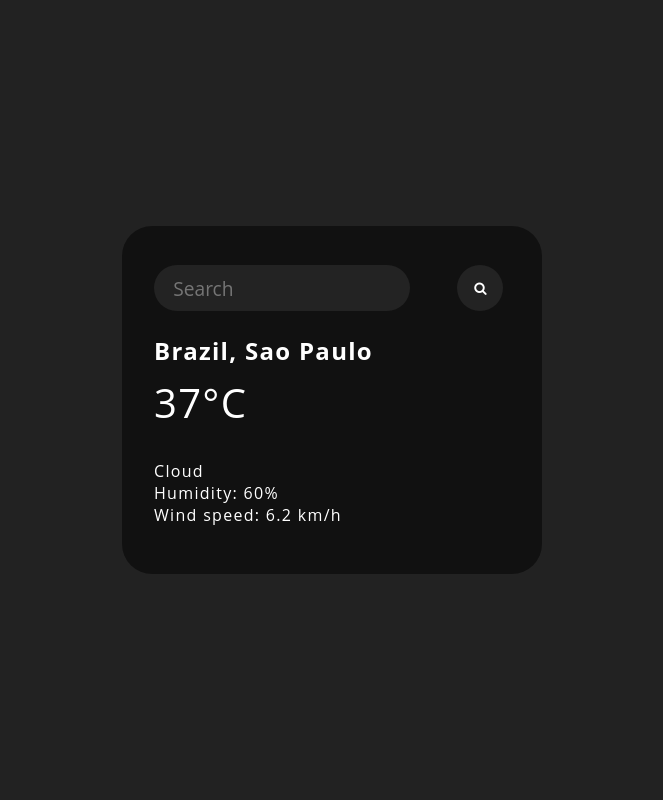
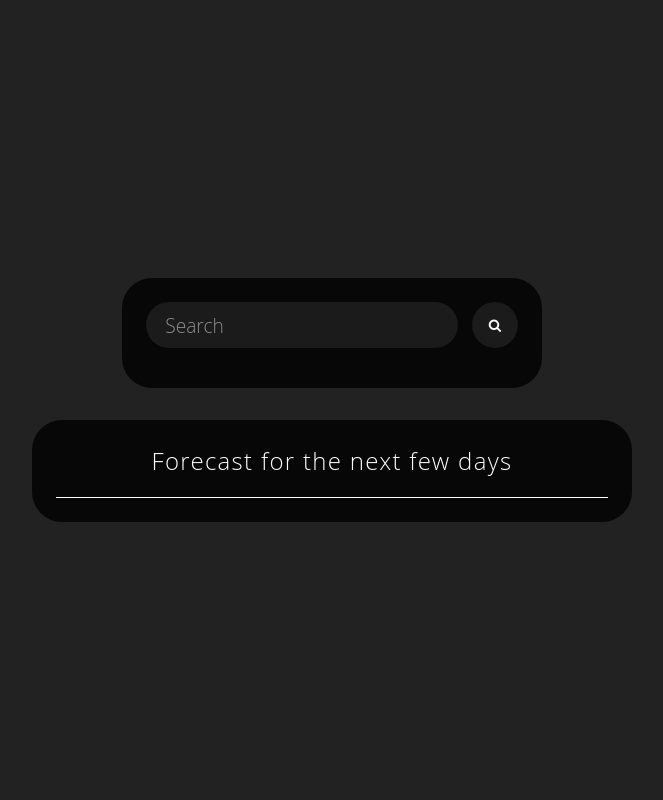
Before and after one commit to gmbrunoo/Weather_Api, a PHP site: page / in a window 1280 px wide. Shown: the whole page, without its empty margins (308-971 px from the left). Run offline with PHP 8.4, Linux system fonts and the light colour scheme.

Commit message:
Bruno - Conclusao do fron e back-end

```diff
--- a/index.html
+++ b/index.html
@@ -8,12 +8,14 @@
     <meta name="author" content="Bruno Godinho e Isaque Costa">
 
     <title>Weather App</title>
-
+    <link rel="icon" type="image/x-icon" href="/img/partly-cloudy-day.svg">
     <link rel="stylesheet" href="https://cdnjs.cloudflare.com/ajax/libs/font-awesome/4.7.0/css/font-awesome.css" integrity="sha512-5A8nwdMOWrSz20fDsjczgUidUBR8liPYU+WymTZP1lmY9G6Oc7HlZv156XqnsgNUzTyMefFTcsFH/tnJE/+xBg==" crossorigin="anonymous" referrerpolicy="no-referrer" />
     <link rel="stylesheet" type="text/css" href="style.css">
 
+    <script src="index.js" defer></script>
 </head>
 <body>
+    <div class="main">
         <div class="wrap">
             <div class="search">
                 <input type="text" class="search-bar" placeholder="Search" id="search">
@@ -21,17 +23,17 @@
                     <i class="fa fa-search" aria-hidden="true"></i>
                 </button>
             </div>
-        <div class="tempo">
-            <h2 class="cidade">Brazil, Sao Paulo</h2>
-              <div class="temperatura">37°C</div>
-            <img src="" alt="" class="icone"/>
 
-            <div class="descricao">Cloud</div>
-            <div class="humidade">Humidity: 60%</div>
-            <div class="vento">Wind speed: 6.2 km/h</div>
+            <div class="tempo" id="tempo">
+            </div>
+        </div>
+
+        <div class="wrap-days">
+            <h2>Forecast for the next few days</h2>
+            <hr size="3" width="100%" color="white">
+            <div class="previsao" id="previsao"></div>
         </div>
     </div>
 </body>
 
-<script src="index.js" defer></script>
 </html>
--- a/index.js
+++ b/index.js
@@ -1,36 +1,241 @@
+const tempo = document.getElementById('tempo');
+const input = document.getElementById('submit-button');
+const previsao = document.getElementById('previsao');
 
-const input = document.getElementById('submit-button');
-
-let apiKey = "248d2ca65b95fa08cf3d4a566588b80a"
-let urlCoord = `http://api.openweathermap.org/geo/1.0/direct?q=mairinque&appid=${apiKey}`
-
-let city = [];
+let apiKey = "&appid=248d2ca65b95fa08cf3d4a566588b80a"
+let coordEndpoint = "http://api.openweathermap.org/geo/1.0/direct?q="
+let weatherEndpoint = "https://api.openweathermap.org/data/2.5/weather?"
+let nextDaysEndpoint = "http://api.openweathermap.org/data/2.5/forecast?"
 
 window.addEventListener('load', () => {
-    fetchCoord()
+    fetchCoord("londres")
+    getCity()
 });
-
-async function fetchCoord(){
-
-    const res = await fetch(urlCoord);
-    const retornoCoordenadas = await res.json();
-
-    const latitude = retornoCoordenadas[0].lat;
-    const longitude = retornoCoordenadas[0].lon;
-
-    let urlWeather = `https://api.openweathermap.org/data/2.5/weather?lat=${latitude}&lon=${longitude}&lang=pt_br&appid=${apiKey}`
-
-    const request = await fetch(urlWeather);
-    const retornoData = await request.json();
-
-    console.log(retornoData)
-
-}
-
 
 function getCity(){
     input.addEventListener("click", function(e){
         e.preventDefault();
         let city = document.getElementById('search').value
+
+        fetchCoord(city)
+
     })
 }
+
+async function fetchCoord(city){
+    const urlCoord = `${coordEndpoint}${city}${apiKey}`;
+
+    const req = await fetch(urlCoord);
+    const json = await req.json();
+
+    let lat = json[0].lat
+    let lon = json[0].lon
+    let state = json[0].state
+
+    fetchWeather(lat, lon, state)
+    fetchNextDays(lat, lon)
+}
+
+async function fetchWeather(lat, lon, state){
+    const urlWeather = `${weatherEndpoint}lat=${lat}&lon=${lon}${apiKey}`
+
+    const req = await fetch(urlWeather);
+    const weather = await req.json();
+
+    let name = weather.name
+    let temp = weather.main.temp;
+    let description = weather.weather[0].description;
+    let tempMax = weather.main.temp_max;
+    let tempMin = weather.main.temp_min;
+    let country = weather.sys.country
+    let icon = weather.weather[0].icon;
+
+    renderResults(name, temp, tempMax, tempMin, description, country, state, icon)
+}
+
+function renderResults(name, temp, tempMax, tempMin, description,  country, state, icon) {
+    let HtmlResult = "";
+    let estado = "";
+
+    if(!state){
+        estado = ``;
+    }else{
+        estado = `${state} - ${country}`;
+    }
+
+    let temperatura = convertTemp(temp) + "°C"
+    let temperaturaMin = "Min.:" + convertTemp(tempMin) + "°C"
+    let temperaturaMax= "Max.:" +convertTemp(tempMax) + "°C"
+    let icone = getIcon(icon);
+
+    const HtmlWeather = `
+
+        <h2 class='cidade' id='cidade'>${name}</h2>
+        <h3 class='estado' id='estado'>${estado}</h3>
+        <div class='temperatura' id='temperatura'>${temperatura}</div>
+        <div class='clima'>
+            <div class='descricao' id='descricao'>${description}</div>
+            <div class='icone' id='icone'>${icone}</div>
+        </div>
+
+        <div class='minMax'>
+            <div class='min' id='tMin'>${temperaturaMin}</div>
+            <div class='max' id='tMax'>${temperaturaMax}</div>
+        </div>
+
+    `;
+
+    HtmlResult += HtmlWeather;
+
+    tempo.innerHTML = HtmlResult;
+    document.body.style.backgroundImage = `url('https://source.unsplash.com/1920x1080/?${description}')`
+
+}
+
+function convertTemp(temp){
+    let celcius = Math.trunc(temp - 273.15)
+    return celcius
+}
+
+function getIcon(icon){
+    switch (icon) {
+        case '01d':
+            return `<img class='img-developer' src='img/clear-day.svg' alt='clear-day'></img>`
+        break;
+
+        case '01n':
+            return `<img class='img-developer' src='img/clear-night.svg' alt='clear-night'></img>`
+        break;
+
+        case '02d':
+            return `<img class='img-developer' src='img/partly-cloudy-day.svg' alt='partly-cloudy-day'></img>`
+        break;
+
+        case '02n':
+            return `<img class='img-developer' src='img/partly-cloudy-night.svg' alt='partly-cloudy-night'></img>`
+        break;
+
+        case '03d':
+            return `<img class='img-developer' src='img/cloudy.svg' alt='cloudy'></img>`
+        break;
+
+        case '03n':
+            return `<img class='img-developer' src='img/cloudy.svg' alt='cloudy'></img>`
+        break;
+
+        case '04d':
+            return `<img class='img-developer' src='img/overcast-day.svg' alt='overcast-day'></img>`
+        break;
+
+        case '04n':
+            return `<img class='img-developer' src='img/overcast-night.svg' alt='overcast-night'></img>`
+        break;
+
+        case '09d':
+            return `<img class='img-developer' src='img/rain.svg' alt='rain'></img>`
+        break;
+
+        case '09n':
+            return `<img class='img-developer' src='img/rain.svg' alt='rain'></img>`
+        break;
+
+        case '10d':
+            return `<img class='img-developer' src='img/partly-cloudy-day-rain.svg' alt='partly-cloudy-day-rain'></img>`
+        break;
+
+        case '10n':
+            return `<img class='img-developer' src='img/partly-cloudy-night-rain.svg' alt='partly-cloudy-night-rain'></img>`
+        break;
+
+        case '11d':
+            return `<img class='img-developer' src='img/thunderstorms-day.svg' alt='thunderstorms-day'></img>`
+        break;
+
+        case '11n':
+            return `<img class='img-developer' src='img/thunderstorms-night.svg' alt='thunderstorms-night'></img>`
+        break;
+
+        case '13d':
+            return `<img class='img-developer' src='img/snow.svg' alt='snow'></img>`
+        break;
+
+        case '13n':
+            return `<img class='img-developer' src='img/snow.svg' alt='snow'></img>`
+        break;
+
+        case '50d':
+            return `<img class='img-developer' src='img/mist.svg' alt='mist'></img>`
+        break;
+
+        case '50n':
+            return `<img class='img-developer' src='img/mist.svg' alt='mist'></img>`
+        break;
+
+        default:
+            return ''
+        break;
+    }
+}
+
+async function fetchNextDays(lat, lon){
+    const urlNextDays = `${nextDaysEndpoint}lat=${lat}&lon=${lon}&lang=pt_br${apiKey}`
+
+    const req = await fetch(urlNextDays);
+    const json = await req.json();
+
+    const nextDaysWeather = json.list.map(( devs ) => {
+        const { dt_txt, main, weather} = devs;
+        return {
+            dt_txt,
+            temp:main.temp,
+            icon:weather[0].icon
+        }
+    });
+
+    get5DaysWeather(nextDaysWeather);
+}
+
+function get5DaysWeather(nextDaysWeather){
+
+    let next5Days = []
+    let size = Object.keys(nextDaysWeather).length
+
+    for( i=0; i<= size-1; i+=8){
+        next5Days.push(nextDaysWeather[i])
+    }
+
+    render5Days(next5Days)
+}
+
+function render5Days(array){
+    let HtmlResult = "";
+
+    array.forEach(( e ) => {
+        const { dt_txt, temp, icon } = e;
+
+        const temperatura = convertTemp(temp);
+        const day = getDayOfDate(dt_txt);
+        const icone = getIcon(icon);
+
+        const HtmlPrevisao = `
+        <div class='dias'>
+            <span class='dias'>${day}</span>
+            <div class='icone' id='icone'>${icone}</div>
+            <span>${temperatura}°C</span>
+        </div>
+        `;
+        HtmlResult += HtmlPrevisao;
+      })
+
+    previsao.innerHTML = HtmlResult;
+}
+
+function getDayOfDate(date){
+    let day = new Date(date).getDate();
+    if(day == new Date().getDate()){
+        return 'Today'
+    }
+    else {
+        return day;
+    }
+}
--- a/style.css
+++ b/style.css
@@ -4,8 +4,8 @@
   margin: 0;
   border: 0;
   box-sizing: border-box;
-
   font-family: 'Open Sans', sans-serif;
+  font-weight: 300;
 }
 
 body {
@@ -15,13 +15,21 @@
   height: 100vh;
   margin: 0;
   background-color: #222;
+  background-repeat: no-repeat;
+  background-size: cover;
+}
 
+.main{
+  display: flex;
+  flex-direction: column;
+  align-items: center;
+  justify-content: center;
 }
 
 .wrap {
-  background: rgb(0, 0, 0, .5);
+  background: rgb(0, 0, 0, .8);
   color: #fff;
-  padding: 2em;
+  padding: 1.5rem;
   border-radius: 30px;
   width: 100%;
   max-width: 420px;
@@ -38,7 +46,6 @@
 }
 
 button {
-  margin: 0.5em;
   border-radius: 50%;
   border: none;
   height: 46px;
@@ -62,15 +69,93 @@
   background: #7c7c7c2b;
   color: white;
   font-size: 120%;
-  width: calc(100% - 100px) ;
+  width: calc(100% - 60px) ;
+}
 
+input.search-bar::placeholder{
+  color: rgba(255, 255, 255, 0.5);
 }
 
 .tempo{
   margin: 1rem 0;
+  text-align: center;
+}
+
+.tempo h2{
+  font-size: 2rem;
 }
 
 .tempo .temperatura {
-    font-size: 2.5rem;
-    margin: .5rem 0;
+  font-size: 5rem;
 }
+
+.tempo .clima{
+  display: flex;
+  align-content: center;
+  justify-content: center;
+  align-items: center;
+}
+
+.tempo .icone{
+  width: 50px;
+  position: relative;
+  top: -5px;
+}
+
+.tempo .descricao {
+  font-size: 1.3rem;
+  padding-bottom: 15px;
+}
+
+.tempo .minMax{
+  display: flex;
+  flex-wrap: nowrap;
+  align-content: center;
+  justify-content: center;
+  align-items: center;
+  gap: 15px;
+}
+
+.wrap-days {
+  background: rgb(0, 0, 0, .8);
+  color: #fff;
+  padding: 1.5rem;
+  border-radius: 30px;
+  width: 100%;
+  width: 600px;
+  margin: 1em;
+  letter-spacing: 1.3px;
+}
+
+.wrap-days h2{
+  margin-bottom: 20px;
+  text-align: center;
+}
+
+.dias {
+  display: flex;
+  flex-direction: column;
+  flex-wrap: nowrap;
+  align-content: center;
+  justify-content: center;
+  align-items: center;
+  gap: 5px;
+  margin-top: 20px;
+}
+
+.dias span.dias{
+  font-size: 1.5rem;
+}
+
+.dias .icone img{
+  width: 50px;
+}
+
+.previsao {
+  display: flex;
+  align-content: center;
+  flex-wrap: wrap;
+  justify-content: space-around;
+  align-items: center;
+  flex-direction: row;
+}
```
Also changed, not shown: img/clear-day.svg (added), img/clear-night.svg (added), img/cloudy.svg (added), img/mist.svg (added), img/overcast-day.svg (added), img/overcast-night.svg (added), img/partly-cloudy-day-rain.svg (added), img/partly-cloudy-day.svg (added), img/partly-cloudy-night-rain.svg (added), img/partly-cloudy-night.svg (added), img/rain.svg (added), img/snow.svg (added), img/thunderstorms-day.svg (added), img/thunderstorms-night.svg (added). Lines whose indentation alone changed are shown as unchanged.
